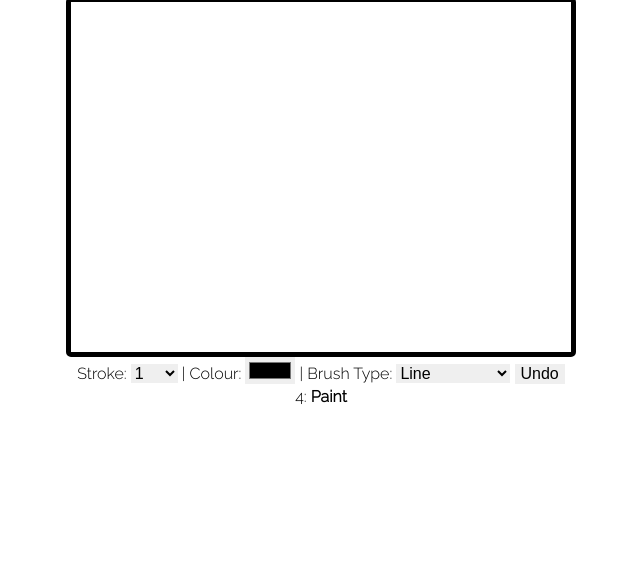
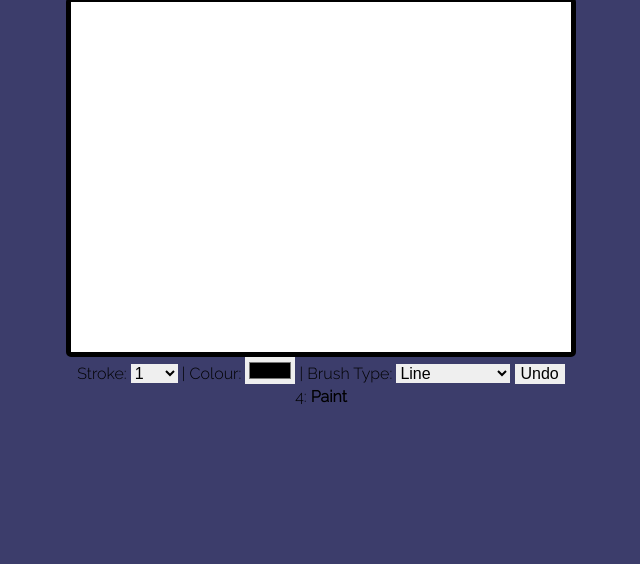
Before and after one commit to RayhaanA/Canvas-Playground, a plain HTML site: page canvas4.html in a window 1280 px wide. Shown: the part 236-800 px from the top of the page, without its empty margins (319-959 px from the left). Drawn offline with Linux system fonts and the light colour scheme.

Commit message:
Update background

```diff
--- a/canvas4.html
+++ b/canvas4.html
@@ -20,7 +20,7 @@
 				<li><a href="canvas3.html">C</a></li>
 				<li>D</li>
 			</ul>
-			<canvas id="four" width = "500" height = "350"></canvas>
+			<canvas id="four" width = "500" height = "350" style="background-color:#FFFFFF"></canvas>
 			<div class="toolbar">
 				<span>Stroke:
 					<select id="stroke">
--- a/main.css
+++ b/main.css
@@ -13,6 +13,7 @@ body, html {
 .container {
 	height: 100%;
 	width: 100%;
+	background-color: #3C3D6B;
 	display: -webkit-box;
 	display: -ms-flexbox;
 	display: flex;
```
